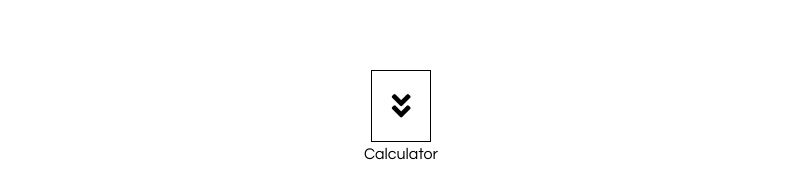
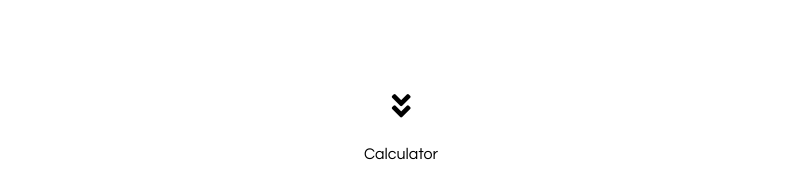
Before and after one commit to harrygturner/finimize-tax-challenge, a React (Create React App) app: page / in a window 1280 px wide. Shown: the part 654-846 px from the top of the page, without its empty margins (239-1026 px from the left). Built offline with nearby package versions, Linux system fonts and the light colour scheme.

Commit message:
arrow animated

```diff
--- a/src/App.css
+++ b/src/App.css
@@ -44,12 +44,20 @@
 #nav .icon {
   font-size: 30px;
   cursor: pointer;
-  border: solid 1px black;
 }
 
 #nav .icon i {
   margin: 20px;
-  transition: transform 2s;
+  transition: transform 2s ease 0s, top 2s;
+  position: relative;
+}
+
+#nav .icon i.down {
+  top: -10px;
+}
+
+#nav .icon i.up {
+  top: 10px;
 }
 
 .rotate {
--- a/src/App.js
+++ b/src/App.js
@@ -23,7 +23,15 @@ class App extends Component {
   }
 
   animateScrollArrow = event => {
-    console.log('animate')
+    const arrowEl = event.target.firstChild
+    arrowEl.classList.contains('rotate')
+      ? this.animationDirection(arrowEl, 'down')
+      : this.animationDirection(arrowEl, 'up');
+  }
+
+  animationDirection = (el, direction) => {
+    el.classList.add(direction);
+    setTimeout(() => el.classList.remove(direction), 500)
   }
 
   render() {
```
